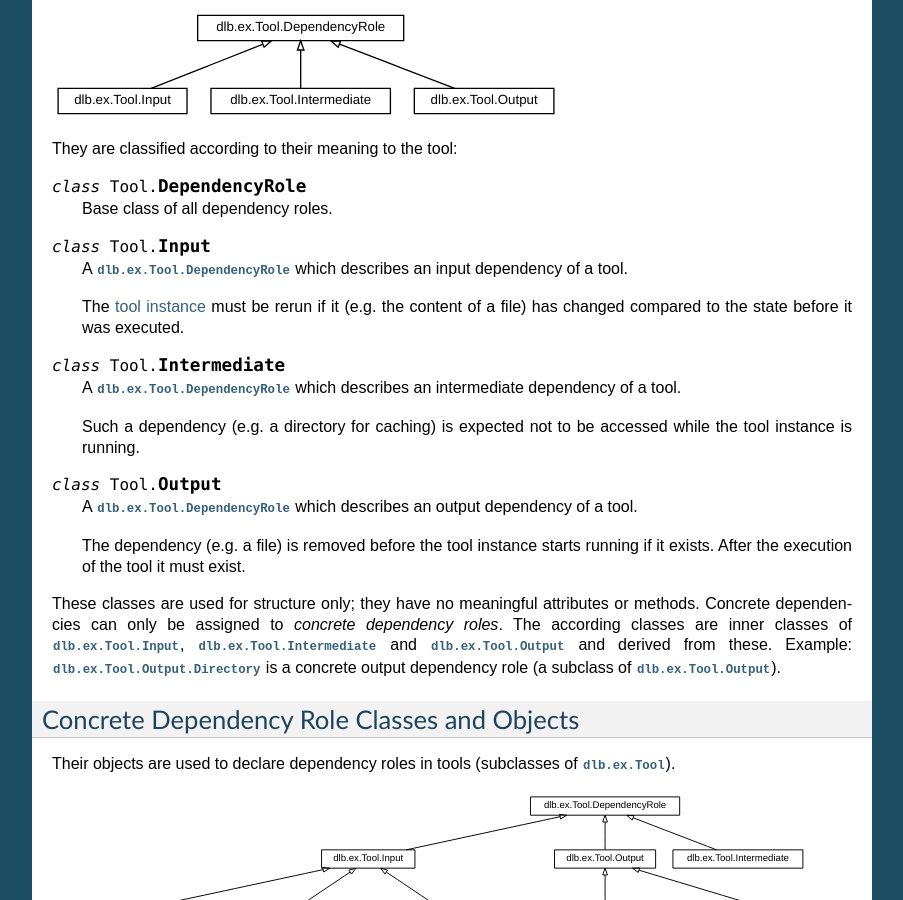
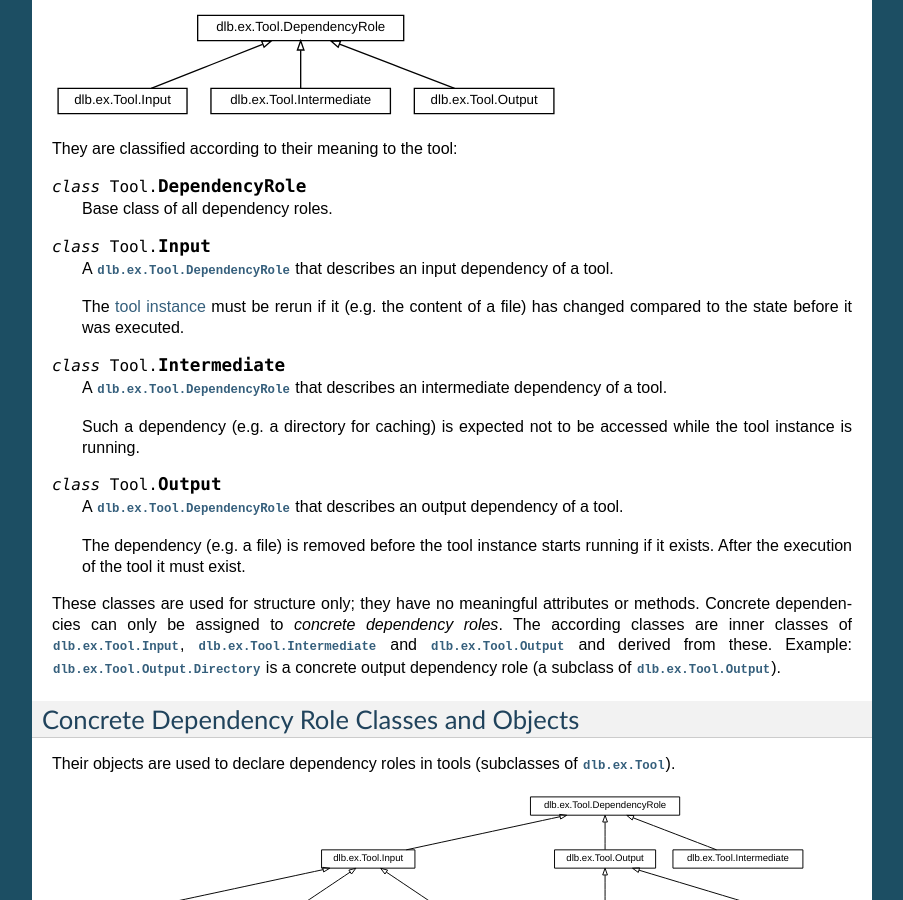
Before and after one commit to dlu-ch/dlb, a Sphinx documentation site: the page built from doc/cmd_tool.rst, in a window 1280 px wide and 900 px high, scrolled down 1747 px. Shown: the whole window, without its empty margins (198-1101 px from the left). Built offline with Sphinx 7.4.7, drawn with Linux system fonts in a browser that asks for light colours.

Commit message:
Improve spelling and coding style (a little)

```diff
--- a/README.rst
+++ b/README.rst
@@ -5,12 +5,12 @@ Explicit is better than implicit
 
 |batch-unittest| |batch-doc|
 
-dlb is a `Pythonic <https://www.python.org/dev/peps/pep-0020/>`_ build tool which does not try to mimic
+dlb is a `Pythonic <https://www.python.org/dev/peps/pep-0020/>`_ build tool that does not try to mimic
 `Make <https://en.wikipedia.org/wiki/Make_%28software%29>`_, but brings the benefits of object-oriented languages
 to the build process.
 It is inspired by `djb's redo <https://cr.yp.to/redo.html>`_.
 
-dlb requires at least Python 3.6.
+dlb requires at least Python 3.6 (and nothing else).
 
 See here for more:
 
--- a/doc/cmd_tool.rst
+++ b/doc/cmd_tool.rst
@@ -117,21 +117,21 @@ They are classified according to their meaning to the tool:
 
 .. class:: Tool.Input
 
-   A :class:`dlb.ex.Tool.DependencyRole` which describes an input dependency of a tool.
+   A :class:`dlb.ex.Tool.DependencyRole` that describes an input dependency of a tool.
 
    The :term:`tool instance` must be rerun if it (e.g. the content of a file) has changed compared to the state before
    it was executed.
 
 .. class:: Tool.Intermediate
 
-   A :class:`dlb.ex.Tool.DependencyRole` which describes an intermediate dependency of a tool.
+   A :class:`dlb.ex.Tool.DependencyRole` that describes an intermediate dependency of a tool.
 
    Such a dependency (e.g. a directory for caching) is expected not to be accessed while the tool instance
    is running.
 
 .. class:: Tool.Output
 
-   A :class:`dlb.ex.Tool.DependencyRole` which describes an output dependency of a tool.
+   A :class:`dlb.ex.Tool.DependencyRole` that describes an output dependency of a tool.
 
    The dependency (e.g. a file) is removed before the tool instance starts running if it exists.
    After the execution of the tool it must exist.
```
Also changed, not shown: 2 other files.
